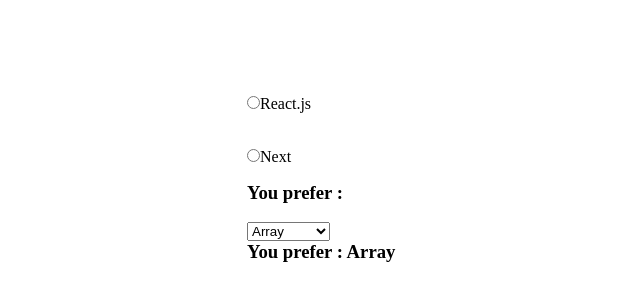
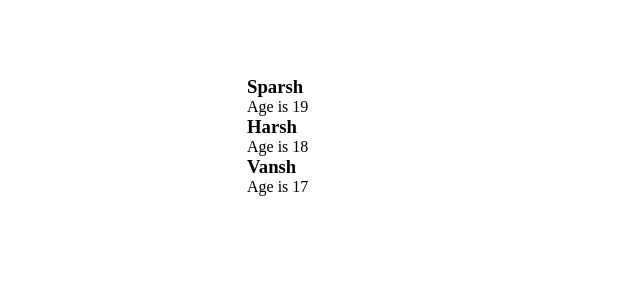
Before and after one commit to xsparsh1/React, a React (Vite) app: page / in a window 1280 px wide. Shown: the part 124-424 px from the top of the page, without its empty margins (353-993 px from the left). Built offline with nearby package versions, Linux system fonts and the light colour scheme.

Commit message:
Using For loop in JSX

```diff
--- a/src/App.jsx
+++ b/src/App.jsx
@@ -4,6 +4,7 @@ import GetInput from "./practice/InputFeild/GetInput";
 import Radio_DropDown from "./practice/InputFeild/Radio_DropDown";
 import LoadBaseInfo from "./practice/MountFilesProps/LoadBaseInfo";
 import LoadProps from "./practice/MountFilesProps/LoadProps";
+import ForLoop from "./practice/ForLoopInJsx/forLoop";
 
 function App(){
   return (
@@ -13,7 +14,8 @@ function App(){
         {/* <GetInput/> */}
         {/* <CC/> */}
         {/* <Checkbox/> */}
-        <Radio_DropDown/>
+        {/* <Radio_DropDown/> */}
+        <ForLoop/>
   </div>
   );
 }
--- /dev/null
+++ b/src/practice/ForLoopInJsx/forLoop.jsx
@@ -0,0 +1,36 @@
+import {useState} from "react";
+
+
+function ForLoop(){
+
+    const arr=[
+        {
+            name:"Sparsh",
+            age:19,
+            id:1
+        },
+        {
+            name:"Harsh",
+            age:18,
+            id:12
+        },
+        {
+            name:"Vansh",
+            age:17,
+            id:13
+        }
+    ];
+
+    return(
+        <div className="div">
+            {arr.map((value)=>
+            <div key={value.id}>             {/*React used key to uniquely identify each element in list. */}
+                <h3>{value.name}</h3>
+                <p>Age is {value.age}</p>
+            </div>
+            )}
+        </div>
+    )
+}
+
+export default ForLoop;
```
